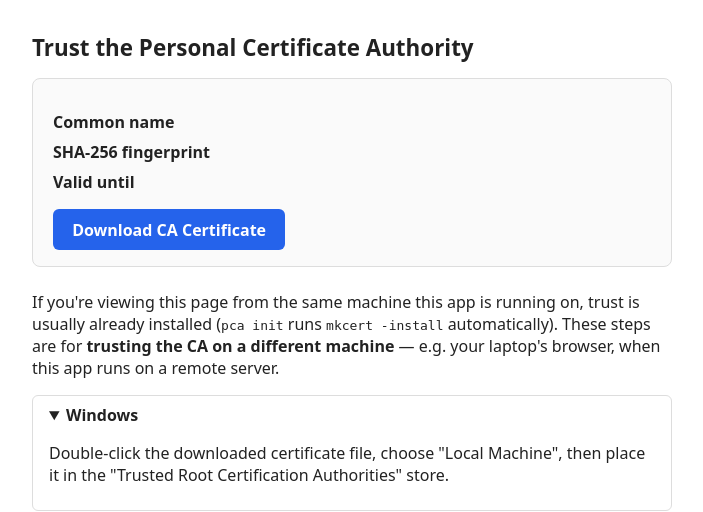
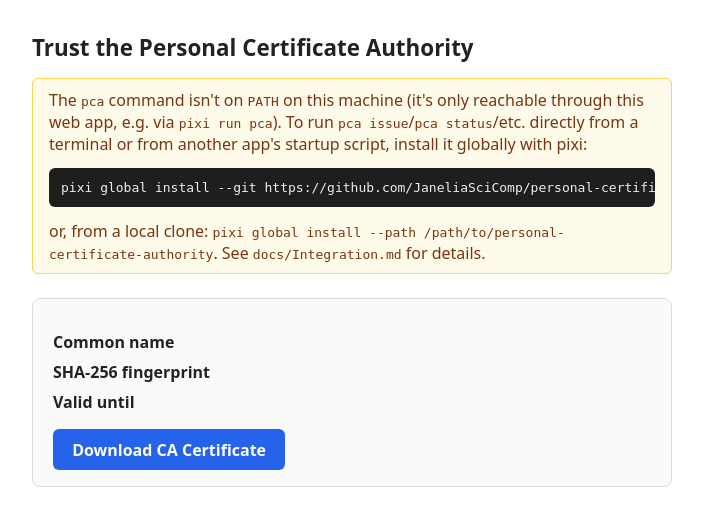
Before and after one commit to JaneliaSciComp/personal-certificate-authority, a FastAPI app: template personal_certificate_authority/templates/trust.html in a window 1280 px wide. Shown: the top 512 px of the page, without its empty margins (288-991 px from the left). Run offline with FastAPI, Linux system fonts and the light colour scheme; the template is opened without the code that fills it, so the values that code supplies are empty.

Commit message:
Web UI: show whether pca is on PATH, recommend pixi global install
Adds a warning banner on the trust.html download page when the `pca`
CLI itself isn't reachable via PATH, pointing at `pixi global install
--git .../--path ...` from docs/Integration.md.

Co-Authored-By: Claude Sonnet 5 <noreply@anthropic.com>

```diff
--- a/personal_certificate_authority/server.py
+++ b/personal_certificate_authority/server.py
@@ -1,3 +1,4 @@
+import shutil
 from pathlib import Path
 
 from fastapi import FastAPI, HTTPException
@@ -48,6 +49,7 @@ def create_app() -> FastAPI:
                 "fingerprint": info.sha256_fingerprint,
                 "not_valid_after": info.not_valid_after.isoformat(),
                 "just_initialized": just_initialized,
+                "pca_on_path": shutil.which("pca") is not None,
             },
         )
 
--- a/personal_certificate_authority/templates/trust.html
+++ b/personal_certificate_authority/templates/trust.html
@@ -16,6 +16,7 @@
     pre { background: #1e1e1e; color: #eee; padding: 0.75rem; border-radius: 6px; overflow-x: auto; }
     code { font-family: monospace; }
     .banner { border: 1px solid #86efac; background: #f0fdf4; color: #14532d; border-radius: 6px; padding: 0.6rem 1rem; margin-bottom: 1.5rem; }
+    .banner.warn { border-color: #fcd34d; background: #fffbeb; color: #78350f; }
   </style>
 </head>
 <body>
@@ -31,6 +32,19 @@
     page won't do on your behalf; run <code>pca init --system-trust</code>
     from a terminal on this machine if you want that too. The steps below
     cover both that case and trusting it on a <em>different</em> machine.
+  </div>
+  {% endif %}
+
+  {% if not pca_on_path %}
+  <div class="banner warn">
+    The <code>pca</code> command isn't on <code>PATH</code> on this machine
+    (it's only reachable through this web app, e.g. via <code>pixi run
+    pca</code>). To run <code>pca issue</code>/<code>pca status</code>/etc.
+    directly from a terminal or from another app's startup script, install it
+    globally with pixi:
+    <pre>pixi global install --git https://github.com/JaneliaSciComp/personal-certificate-authority</pre>
+    or, from a local clone: <code>pixi global install --path /path/to/personal-certificate-authority</code>.
+    See <code>docs/Integration.md</code> for details.
   </div>
   {% endif %}
 
```
Also changed, not shown: tests/test_server.py (+16 -0 lines).
